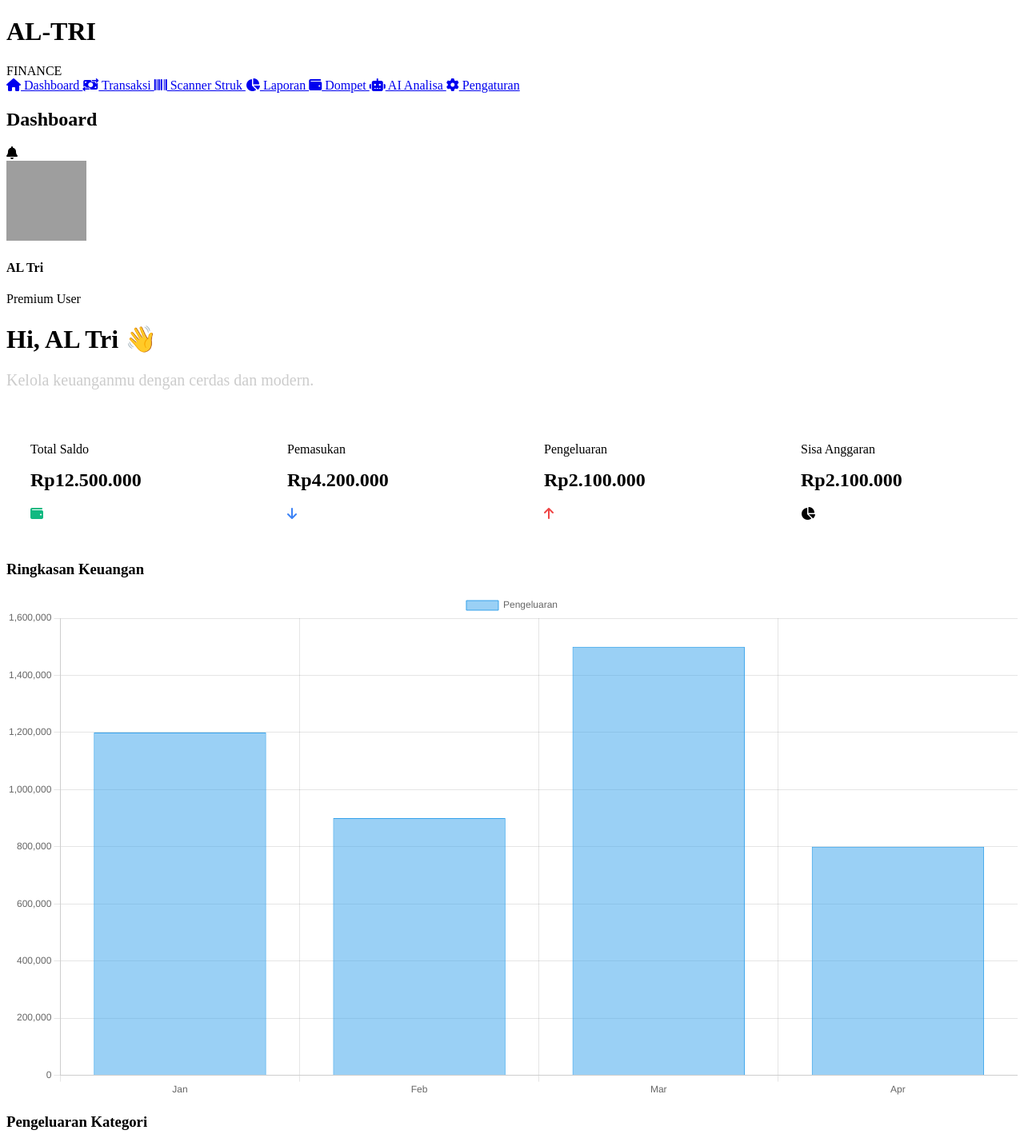
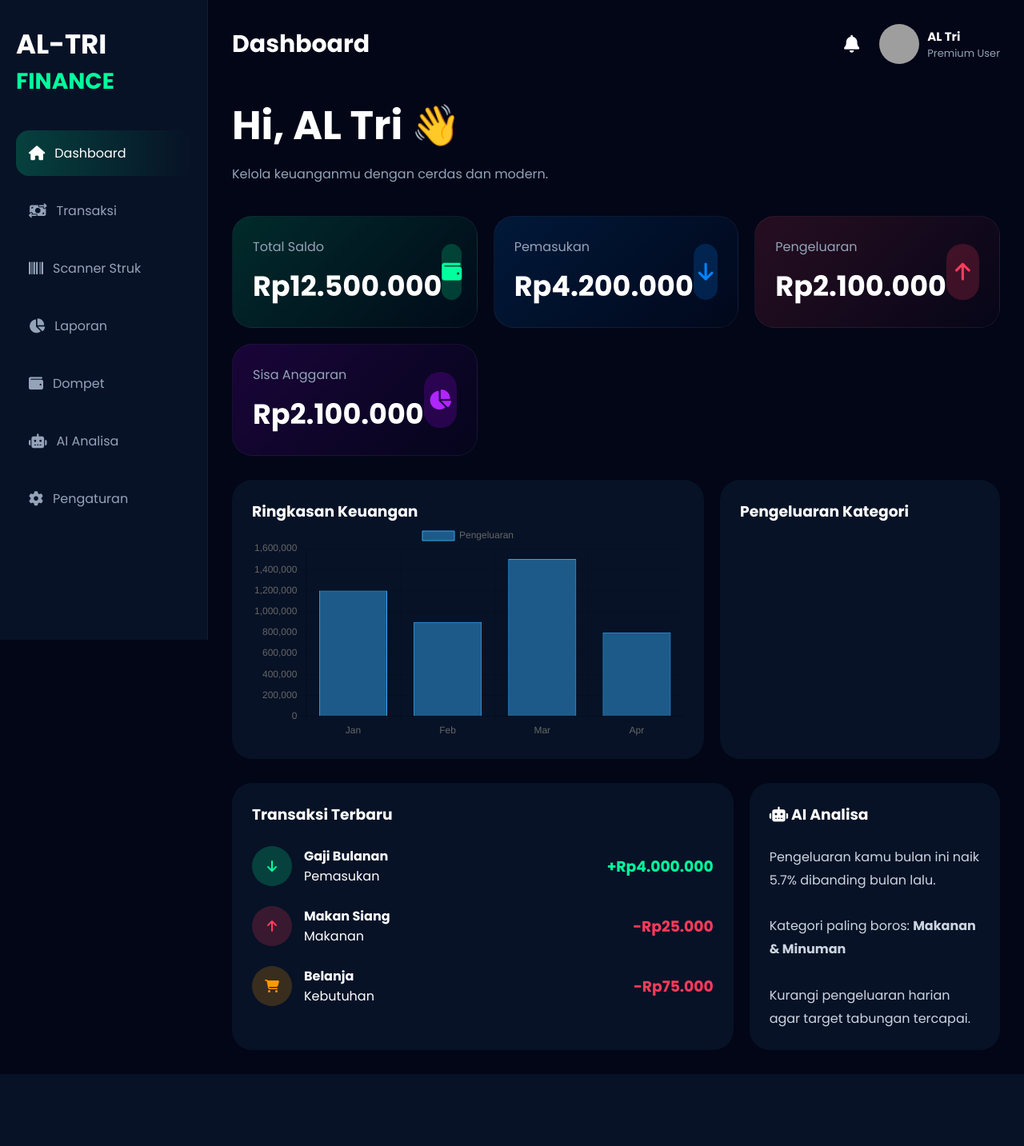
Before and after one commit to MrOlee/al-tri-finance, a Python web app: template templates/dashboard.html in a window 1280 px wide. Shown: the top 1433 px of the page at 80% size. After the commit the page ends 1343 px from the top, so only its background shows below. Run offline with Jinja, Linux system fonts and the light colour scheme; the template is opened without the code that fills it, so the values that code supplies are empty; a map, chart or similar area stays blank; grey boxes are pictures that could not be loaded.

Commit message:
Update style.css

```diff
--- a/static/css/style.css
+++ b/static/css/style.css
@@ -1,77 +1,338 @@
+@import url('https://fonts.googleapis.com/css2?family=Poppins:wght@300;400;500;600;700&display=swap');
+
 *{
-.hero p{
-    max-width:700px;
-    color:#ccc;
-    font-size:20px;
+  margin:0;
+  padding:0;
+  box-sizing:border-box;
+  font-family:'Poppins',sans-serif;
 }
 
-.login-box{
-    width:400px;
-    margin:auto;
-    margin-top:100px;
-    padding:40px;
-    border-radius:25px;
-    background:rgba(255,255,255,0.05);
-    backdrop-filter:blur(20px);
+body{
+  background:#020617;
+  color:white;
+  display:flex;
 }
 
-.login-box h1{
-    margin-bottom:20px;
+/* SIDEBAR */
+
+.sidebar{
+  width:260px;
+  height:100vh;
+  position:fixed;
+  background:#071226;
+  padding:30px 20px;
+  border-right:1px solid rgba(255,255,255,0.05);
 }
 
-.login-box input,
-.transaction-box input{
-    width:100%;
-    padding:15px;
-    margin-top:10px;
-    border:none;
-    border-radius:15px;
-    background:#111827;
+.logo h1{
+  color:white;
+  font-size:34px;
+}
+
+.logo span{
+  color:#00ff9d;
+  font-size:28px;
+  font-weight:700;
+}
+
+.menu{
+  margin-top:40px;
+  display:flex;
+  flex-direction:column;
+  gap:15px;
+}
+
+.menu a{
+  text-decoration:none;
+  color:#94a3b8;
+  padding:16px;
+  border-radius:16px;
+  transition:0.3s;
+  display:flex;
+  align-items:center;
+  gap:12px;
+}
+
+.menu a:hover,
+.menu .active{
+  background:linear-gradient(
+    90deg,
+    rgba(0,255,157,0.2),
+    transparent
+  );
   color:white;
 }
 
-.dashboard{
-    padding:40px;
+.menu i{
+  font-size:18px;
 }
 
+/* MAIN */
+
+.main{
+  margin-left:260px;
+  width:100%;
+  padding:30px;
+}
+
+/* TOPBAR */
+
+.topbar{
+  display:flex;
+  justify-content:space-between;
+  align-items:center;
+}
+
+.topbar h2{
+  font-size:30px;
+}
+
+.top-icons{
+  display:flex;
+  align-items:center;
+  gap:25px;
+}
+
+.top-icons i{
+  font-size:22px;
+  cursor:pointer;
+}
+
+.profile{
+  display:flex;
+  align-items:center;
+  gap:10px;
+}
+
+.profile img{
+  width:50px;
+  height:50px;
+  border-radius:50%;
+}
+
+.profile h4{
+  font-size:15px;
+}
+
+.profile p{
+  color:#94a3b8;
+  font-size:13px;
+}
+
+/* HERO */
+
+.hero{
+  margin-top:40px;
+}
+
+.hero h1{
+  font-size:50px;
+}
+
+.hero p{
+  margin-top:10px;
+  color:#94a3b8;
+}
+
+/* CARDS */
+
 .cards{
+  margin-top:40px;
   display:grid;
   grid-template-columns:repeat(auto-fit,minmax(250px,1fr));
   gap:20px;
 }
 
 .card{
-    padding:30px;
+  padding:25px;
   border-radius:25px;
-    background:rgba(255,255,255,0.05);
-    backdrop-filter:blur(20px);
+  display:flex;
+  justify-content:space-between;
+  align-items:center;
+  border:1px solid rgba(255,255,255,0.05);
+}
+
+.card p{
+  color:#94a3b8;
 }
 
 .card h2{
   margin-top:10px;
+  font-size:35px;
+}
+
+.green-card{
+  background:linear-gradient(
+    135deg,
+    rgba(0,255,157,0.15),
+    rgba(0,255,157,0.02)
+  );
+}
+
+.blue-card{
+  background:linear-gradient(
+    135deg,
+    rgba(0,132,255,0.15),
+    rgba(0,132,255,0.02)
+  );
+}
+
+.red-card{
+  background:linear-gradient(
+    135deg,
+    rgba(255,59,92,0.15),
+    rgba(255,59,92,0.02)
+  );
+}
+
+.purple-card{
+  background:linear-gradient(
+    135deg,
+    rgba(166,0,255,0.15),
+    rgba(166,0,255,0.02)
+  );
+}
+
+.icon-box{
+  width:70px;
+  height:70px;
+  border-radius:20px;
+  display:flex;
+  justify-content:center;
+  align-items:center;
+  font-size:25px;
 }
 
 .green{
-    color:#10b981;
+  background:rgba(0,255,157,0.2);
+  color:#00ff9d;
+}
+
+.blue{
+  background:rgba(0,132,255,0.2);
+  color:#0084ff;
 }
 
 .red{
-    color:#ef4444;
+  background:rgba(255,59,92,0.2);
+  color:#ff3b5c;
 }
 
-.blue{
-    color:#3b82f6;
+.purple{
+  background:rgba(166,0,255,0.2);
+  color:#b026ff;
 }
 
-.table{
-    width:100%;
-    margin-top:40px;
-    border-collapse:collapse;
+/* CHART */
+
+.chart-container{
+  margin-top:30px;
+  display:grid;
+  grid-template-columns:2fr 1fr;
+  gap:20px;
 }
 
-.table th,
-.table td{
-    padding:15px;
-    border-bottom:1px solid rgba(255,255,255,0.1);
+.chart-box,
+.pie-box{
+  background:#071226;
+  border-radius:25px;
+  padding:25px;
 }
+
+/* BOTTOM */
+
+.bottom-grid{
+  margin-top:30px;
+  display:grid;
+  grid-template-columns:2fr 1fr;
+  gap:20px;
 }
+
+.transactions,
+.ai-box{
+  background:#071226;
+  border-radius:25px;
+  padding:25px;
+}
+
+.section-title{
+  margin-bottom:25px;
+}
+
+.transaction{
+  display:flex;
+  justify-content:space-between;
+  align-items:center;
+  margin-bottom:25px;
+}
+
+.left{
+  display:flex;
+  align-items:center;
+  gap:15px;
+}
+
+.circle{
+  width:50px;
+  height:50px;
+  border-radius:50%;
+  display:flex;
+  justify-content:center;
+  align-items:center;
+}
+
+.green-bg{
+  background:rgba(0,255,157,0.2);
+  color:#00ff9d;
+}
+
+.red-bg{
+  background:rgba(255,59,92,0.2);
+  color:#ff3b5c;
+}
+
+.orange-bg{
+  background:rgba(255,153,0,0.2);
+  color:#ff9900;
+}
+
+.green-text{
+  color:#00ff9d;
+}
+
+.red-text{
+  color:#ff3b5c;
+}
+
+.ai-content{
+  margin-top:25px;
+  color:#cbd5e1;
+  line-height:1.8;
+}
+
+/* RESPONSIVE */
+
+@media(max-width:1200px){
+
+  .chart-container,
+  .bottom-grid{
+    grid-template-columns:1fr;
+  }
+
+}
+
+@media(max-width:900px){
+
+  .sidebar{
+    display:none;
+  }
+
+  .main{
+    margin-left:0;
+  }
+
+  .hero h1{
+    font-size:38px;
+  }
+
+}
```
Lines whose indentation alone changed are shown as unchanged.
